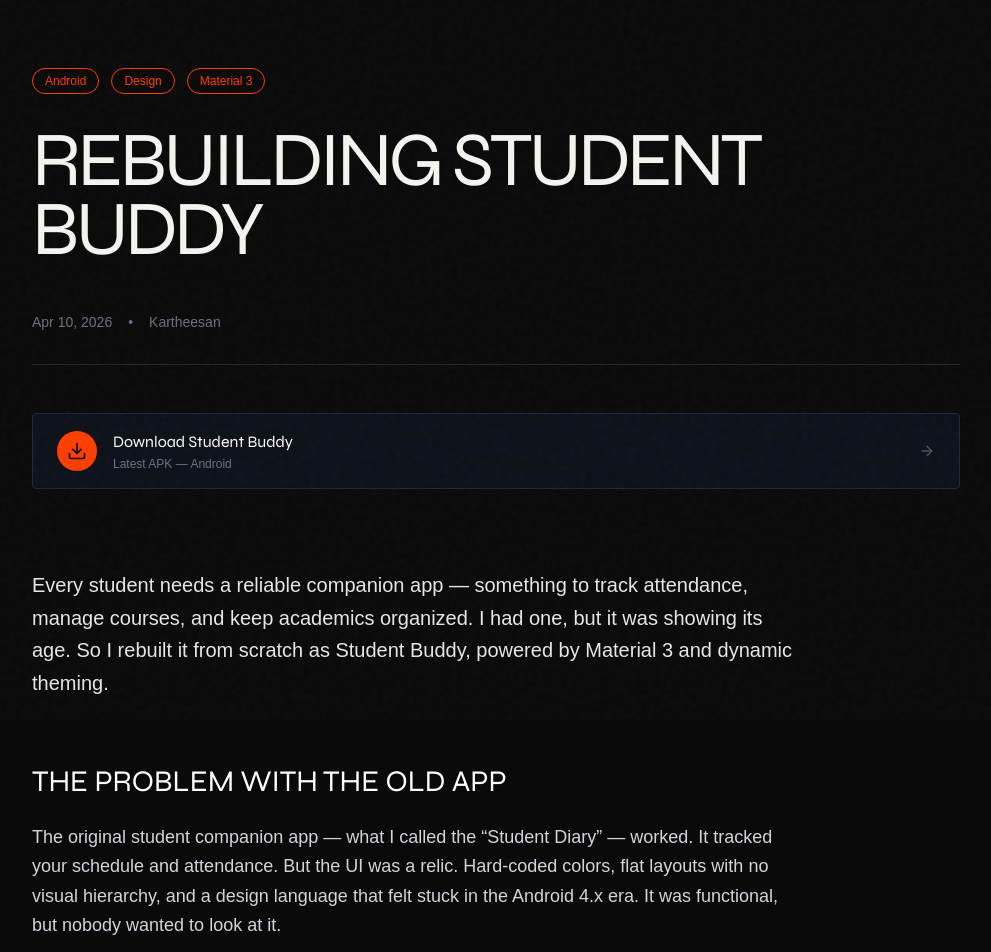
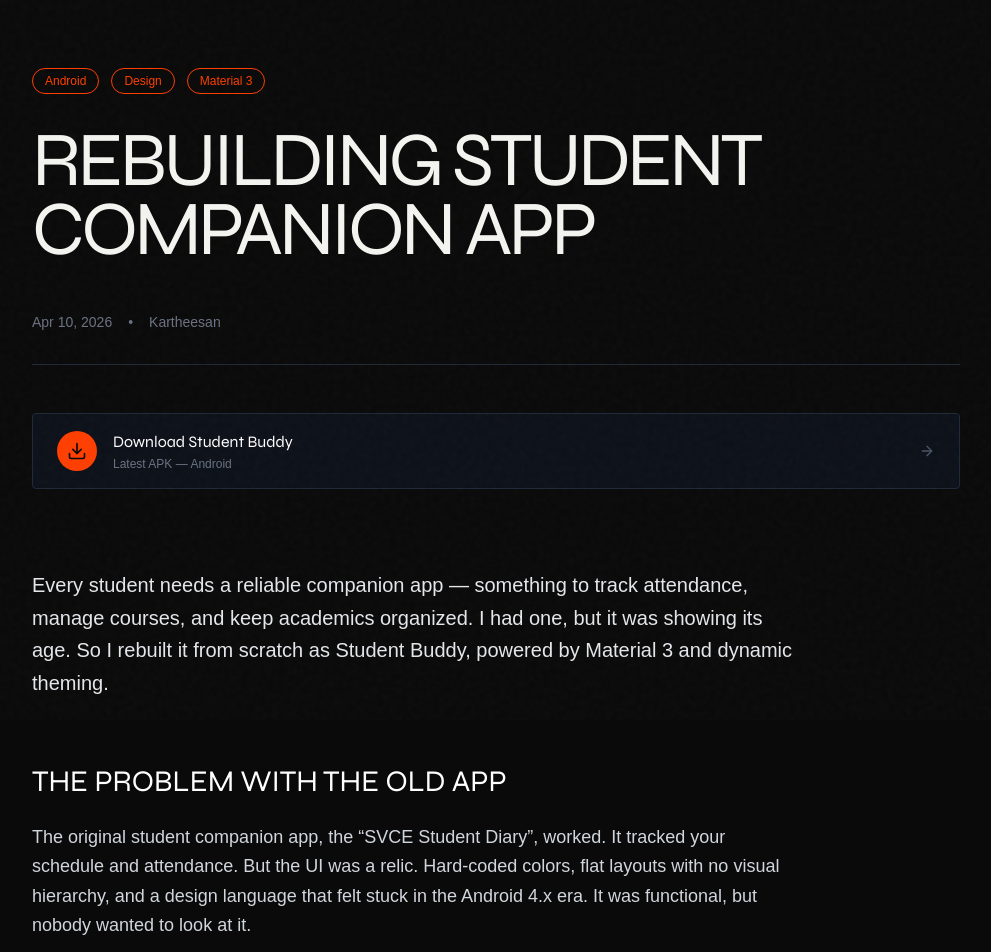
Before and after one commit to kartheesan05/portfolio, a Next.js app: page /blog/student-buddy in a window 1280 px wide. Shown: the part 80-1032 px from the top of the page, without its empty margins (144-1135 px from the left). Built offline with nearby package versions, Linux system fonts and the light colour scheme; a web font is replaced by a local one.

Commit message:
Update blog title

```diff
--- a/src/app/blog/student-buddy/page.tsx
+++ b/src/app/blog/student-buddy/page.tsx
@@ -70,7 +70,7 @@
           </div>
 
           <h1 className="font-syne text-[6vw] leading-[0.9] tracking-tighter uppercase mb-12">
-            Rebuilding Student Buddy
+            Rebuilding Student Companion App
           </h1>
 
           <div className="flex items-center gap-4 font-mono text-sm text-gray-500 mb-12 pb-8 border-b border-gray-800">
@@ -113,8 +113,8 @@
               The Problem with the Old App
             </h2>
             <p>
-              The original student companion app — what I called the &ldquo;Student
-              Diary&rdquo; — worked. It tracked your schedule and attendance. But the
+              The original student companion app, the &ldquo;SVCE Student Diary&rdquo;, worked.
+              It tracked your schedule and attendance. But the
               UI was a relic. Hard-coded colors, flat layouts with no visual
               hierarchy, and a design language that felt stuck in the Android 4.x
               era. It was functional, but nobody wanted to look at it.
--- a/src/components/Blog.tsx
+++ b/src/components/Blog.tsx
@@ -29,7 +29,7 @@
             </div>
             <div className="md:col-span-6">
               <h3 className="font-syne text-3xl md:text-4xl mb-4 group-hover:text-accent transition-colors">
-                Rebuilding Student Buddy — From Outdated UI to Material 3
+                Rebuilding Student Companion App — From Outdated UI to Material 3
               </h3>
               <div className="flex gap-3 mt-6">
                 <span className="font-mono text-xs px-3 py-1 border border-gray-800 rounded-full">
```
